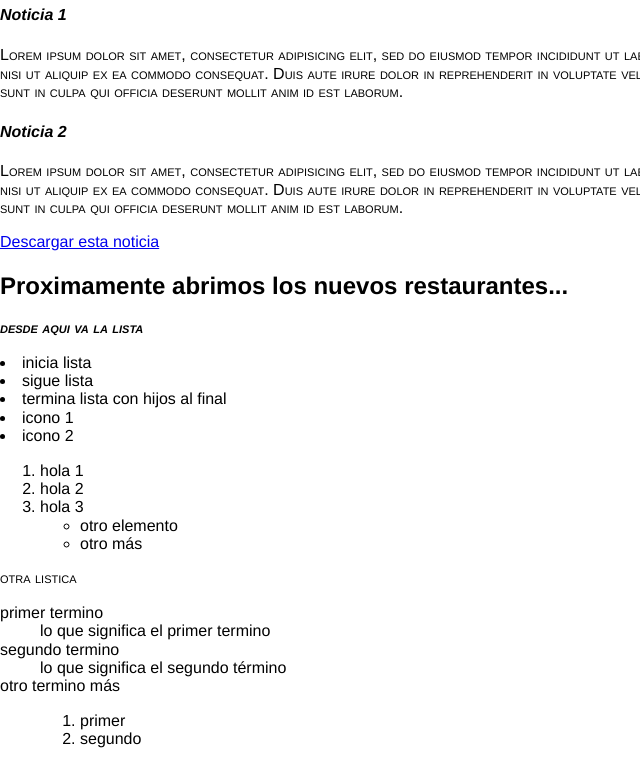
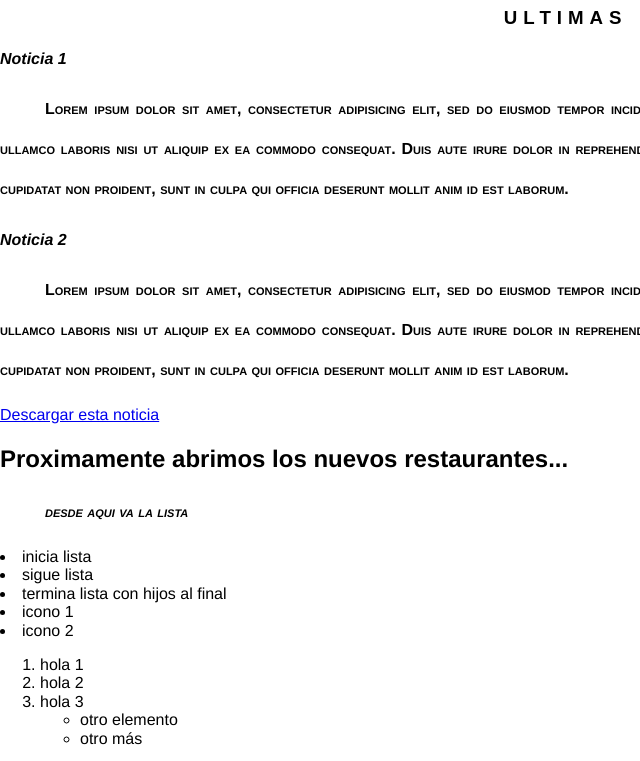
Before and after one commit to BSSeguraMelgarejo/web, a plain HTML site: page textos.html in a window 1280 px wide. Shown: the part 1070-1831 px from the top of the page, without its empty margins (0-640 px from the left). Drawn offline with Linux system fonts and the light colour scheme.

Commit message:
seccion 13 terminada

```diff
--- a/css/textos.css
+++ b/css/textos.css
@@ -7,6 +7,10 @@ h3{
 	font-family:Arial,'Times New Roman', serif;
 	/*text-transform: uppercase*/
 	text-transform:uppercase;
+	text-align:center;
+	/*letter-spacing*/
+	letter-spacing:6px;
+
 }
 /*@font-face*/
 /*
@@ -35,4 +39,12 @@ h4{
 p{
 	/*font-variant*/
 	font-variant:small-caps;
+	/*font-weight*/
+	font-weight:bold;
+	/*line-height*/
+	line-height:40px;
+	/*text-align*/
+	text-align:justify;
+	/*text-indent*/
+	text-indent: 45px;
 }
```
Also changed, not shown: CSS.txt.
